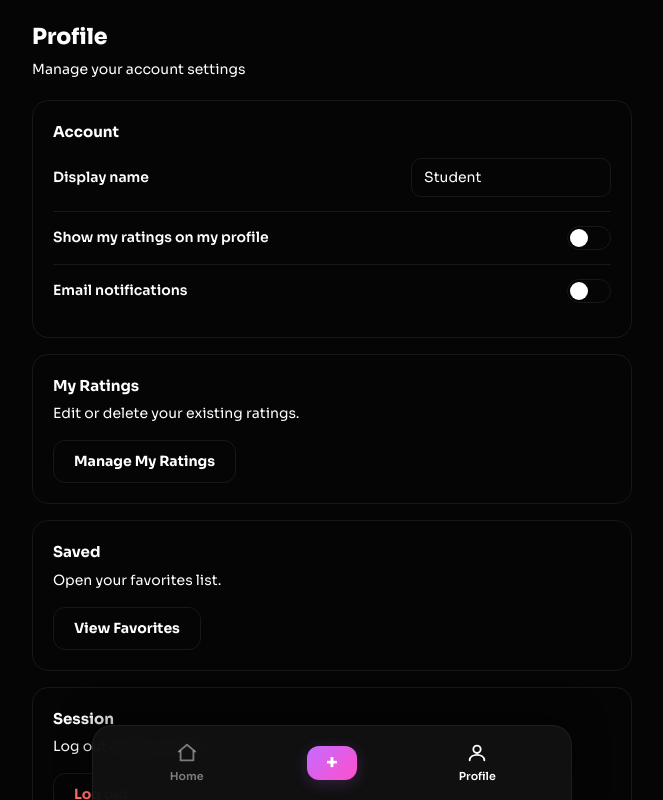
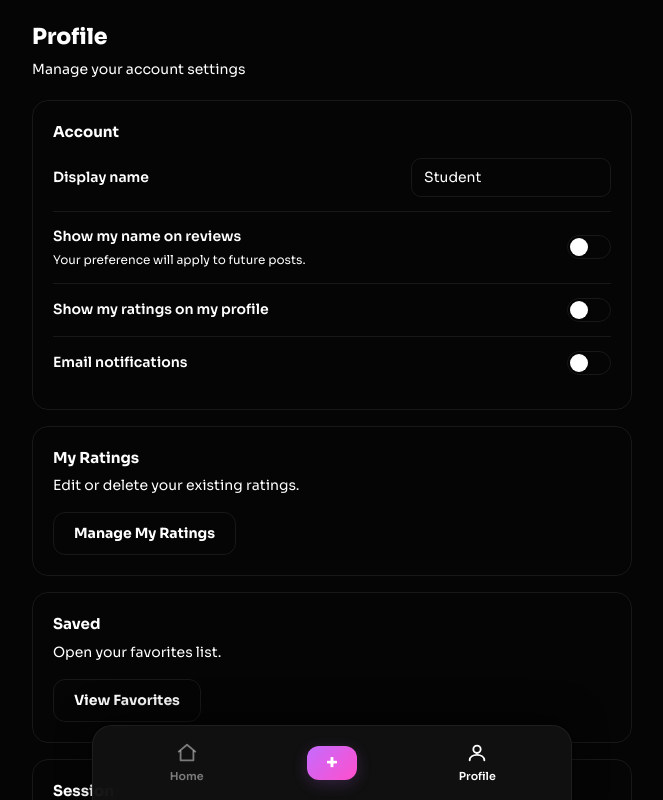
Before and after one commit to cmps-271-team-2/Frontend, a Next.js app: page /profile in a window 1280 px wide. Shown: the whole page, without its empty margins (308-971 px from the left). Built offline with nearby package versions, Linux system fonts and the light colour scheme; no server answers.

Commit message:
show display name and major

```diff
--- a/app/components/ReviewCard.tsx
+++ b/app/components/ReviewCard.tsx
@@ -31,6 +31,7 @@ type Review = {
   professorName?: string;
   targetId?: string;
   displayName?: string;
+  showDisplayName?: boolean;
   semester?: string;
 };
 
@@ -74,6 +75,9 @@ export default function ReviewCard({
   const cleanSpotName = typeof review.spotName === "string" ? review.spotName.trim() : "";
   const cleanProfessorName = typeof review.professorName === "string" ? review.professorName.trim() : "";
   const cleanTargetId = typeof review.targetId === "string" ? review.targetId.trim() : "";
+  const majorLabel = typeof review.major === "string" && review.major.trim().length > 0 ? review.major.trim() : "Unknown Major";
+  const displayName = typeof review.displayName === "string" && review.displayName.trim().length > 0 ? review.displayName.trim() : "Student";
+  const authorLabel = review.showDisplayName ? displayName : "Anonymous";
 
   // Compute title based on review kind
   const displayTitle =
@@ -260,7 +264,7 @@ export default function ReviewCard({
             style={{ borderTop: "1px solid var(--border)" }}
           >
             <p style={{ color: "var(--muted)" }}>
-              By: {review.displayName || "Anonymous"}
+              By: {authorLabel} - {majorLabel}
             </p>
             {review.semester && (
               <p style={{ color: "var(--muted)" }}>
--- a/app/home/page.tsx
+++ b/app/home/page.tsx
@@ -45,6 +45,7 @@ type BackendPost = {
   userId?: string;
   major?: string;
   year?: string;
+  showDisplayName?: boolean;
   createdAt?: string | number | Date;
   noiseLevel?: StudyNoiseLevel;
   venueCategory?: FoodVenueCategory;
@@ -90,6 +91,7 @@ type HomeReview = {
   isFavorited?: boolean;
   major: string;
   year: string;
+  showDisplayName: boolean;
   createdAt?: string | number | Date;
   noiseLevel?: StudyNoiseLevel;
   venueCategory?: FoodVenueCategory;
@@ -225,6 +227,19 @@ function mapPostToReview(post: BackendPost, index: number, lookup: PostTargetLoo
   const normalizedTargetType = rawTargetType.toLowerCase();
   const resolvedTargetLabel = resolveTargetLabel(post, lookup);
   const normalizedTitle = rawTitle;
+  const authorDisplayName =
+    (typeof post.displayName === "string" && post.displayName.trim().length > 0
+      ? post.displayName.trim()
+      : "") ||
+    (typeof post.authorName === "string" && post.authorName.trim().length > 0
+      ? post.authorName.trim()
+      : "") ||
+    "Student";
+  const authorMajor =
+    (typeof post.major === "string" && post.major.trim().length > 0
+      ? post.major.trim()
+      : "") ||
+    "Unknown Major";
   const derivedSpotName =
     (typeof post.spotName === "string" && post.spotName.trim().length > 0
       ? post.spotName.trim()
@@ -268,15 +283,16 @@ function mapPostToReview(post: BackendPost, index: number, lookup: PostTargetLoo
     currentUserReaction: (post.currentUserReaction as UserReaction | undefined) ?? null,
     isOwner: Boolean(post.isOwner),
     isFavorited: Boolean(post.isFavorited),
-    major: post.major ?? "Anonymous",
+    major: authorMajor,
     year: post.year ?? "Student",
+    showDisplayName: Boolean(post.showDisplayName),
     createdAt: post.createdAt,
     noiseLevel: post.noiseLevel,
     venueCategory: post.venueCategory,
     courseCode: post.courseCode,
     professorName: post.professorName,
     spotName: derivedSpotName,
-    displayName: post.displayName ?? post.authorName ?? "Anonymous",
+    displayName: authorDisplayName,
     semester: post.semesterTaken ?? post.year,
     kind: getKindFromTargetType(rawTargetType),
     title: normalizedTitle || resolvedTargetLabel || undefined,
--- a/app/landing/page.tsx
+++ b/app/landing/page.tsx
@@ -386,8 +386,9 @@ export default function Landing({ onLoginSuccess }: LandingProps) {
           doc(db, "users", userCredential.user.uid),
           {
             email: userCredential.user.email ?? parsed.data.email,
-            ...(userCredential.user.displayName ? { displayName: userCredential.user.displayName } : {}),
-            major: major.trim(),
+            displayName: userCredential.user.displayName?.trim() || "Student",
+            major: major.trim() || "Unknown Major",
+            showDisplayName: false,
             createdAt: serverTimestamp(),
           },
           { merge: true }
--- a/app/profile/page.tsx
+++ b/app/profile/page.tsx
@@ -1,17 +1,113 @@
 "use client";
 
+import { useEffect, useState } from "react";
 import { useRouter } from "next/navigation";
-import { useState } from "react";
-import { signOut } from "firebase/auth";
+import { onAuthStateChanged, signOut, type User as FirebaseUser } from "firebase/auth";
+import { doc, onSnapshot, setDoc } from "firebase/firestore";
 
-import { auth } from "@/lib/firebase";
+import { auth, db } from "@/lib/firebase";
+
+type UserProfileDoc = {
+  displayName?: string;
+  major?: string;
+  showDisplayName?: boolean;
+};
+
+const DEFAULT_DISPLAY_NAME = "Student";
+const DEFAULT_MAJOR = "Unknown Major";
+
+function normalizeText(value: unknown, fallback: string): string {
+  if (typeof value !== "string") {
+    return fallback;
+  }
+
+  const trimmed = value.trim();
+  return trimmed.length > 0 ? trimmed : fallback;
+}
 
 export default function ProfilePage() {
   const router = useRouter();
 
-  const [displayName, setDisplayName] = useState("Student");
+  const [currentUser, setCurrentUser] = useState<FirebaseUser | null>(null);
+  const [displayName, setDisplayName] = useState(DEFAULT_DISPLAY_NAME);
+  const [major, setMajor] = useState(DEFAULT_MAJOR);
+  const [showDisplayName, setShowDisplayName] = useState(false);
   const [emailNotifs, setEmailNotifs] = useState(false);
   const [showMyRatingsPublicly, setShowMyRatingsPublicly] = useState(false);
+  const [toast, setToast] = useState<string | null>(null);
+
+  useEffect(() => {
+    const unsubscribe = onAuthStateChanged(auth, (user) => {
+      setCurrentUser(user);
+      if (!user) {
+        setDisplayName(DEFAULT_DISPLAY_NAME);
+        setMajor(DEFAULT_MAJOR);
+        setShowDisplayName(false);
+      }
+    });
+
+    return () => unsubscribe();
+  }, []);
+
+  useEffect(() => {
+    if (!currentUser) {
+      return;
+    }
+
+    const userRef = doc(db, "users", currentUser.uid);
+    const unsubscribe = onSnapshot(userRef, (snapshot) => {
+      const data = (snapshot.data() as UserProfileDoc | undefined) ?? {};
+      const nextDisplayName = normalizeText(data.displayName, DEFAULT_DISPLAY_NAME);
+      const nextMajor = normalizeText(data.major, DEFAULT_MAJOR);
+      const nextShowDisplayName = data.showDisplayName === true;
+
+      setDisplayName(nextDisplayName);
+      setMajor(nextMajor);
+      setShowDisplayName(nextShowDisplayName);
+
+      if (!snapshot.exists() || !data.displayName || !data.major || typeof data.showDisplayName !== "boolean") {
+        void setDoc(
+          userRef,
+          {
+            displayName: nextDisplayName,
+            major: nextMajor,
+            showDisplayName: nextShowDisplayName,
+          },
+          { merge: true }
+        );
+      }
+    });
+
+    return () => unsubscribe();
+  }, [currentUser]);
+
+  useEffect(() => {
+    if (!toast) {
+      return;
+    }
+
+    const timer = window.setTimeout(() => setToast(null), 2600);
+    return () => window.clearTimeout(timer);
+  }, [toast]);
+
+  async function persistUserDoc(patch: Partial<UserProfileDoc>) {
+    if (!currentUser) {
+      return;
+    }
+
+    await setDoc(doc(db, "users", currentUser.uid), patch, { merge: true });
+  }
+
+  function handleDisplayNameChange(nextValue: string) {
+    setDisplayName(nextValue);
+    void persistUserDoc({ displayName: nextValue.trim() || DEFAULT_DISPLAY_NAME });
+  }
+
+  function handleShowDisplayNameChange(nextValue: boolean) {
+    setShowDisplayName(nextValue);
+    void persistUserDoc({ showDisplayName: nextValue });
+    setToast("Your preference will apply to future posts.");
+  }
 
   async function handleLogout() {
     try {
@@ -26,6 +122,23 @@ export default function ProfilePage() {
     <main style={{ padding: 20, paddingBottom: 130, maxWidth: 640, margin: "0 auto" }}>
       <h1 style={{ margin: 0, fontSize: 22, fontWeight: 800, color: "var(--text)" }}>Profile</h1>
       <p style={{ color: "var(--muted)", marginTop: 6, fontSize: 14, fontWeight: 500 }}>Manage your account settings</p>
+
+      {toast ? (
+        <div
+          style={{
+            marginTop: 16,
+            padding: "12px 14px",
+            borderRadius: 12,
+            border: "1px solid rgba(197,107,255,0.2)",
+            background: "rgba(197,107,255,0.08)",
+            color: "var(--text)",
+            fontSize: 13,
+            fontWeight: 600,
+          }}
+        >
+          {toast}
+        </div>
+      ) : null}
 
       <div style={{ display: "grid", gap: 16, marginTop: 20 }}>
         {/* Account card */}
@@ -43,7 +156,7 @@ export default function ProfilePage() {
             <div style={{ color: "var(--muted)", fontWeight: 600, fontSize: 14 }}>Display name</div>
             <input
               value={displayName}
-              onChange={(e) => setDisplayName(e.target.value)}
+              onChange={(e) => handleDisplayNameChange(e.target.value)}
               style={{
                 width: 200,
                 padding: "8px 12px",
@@ -59,6 +172,45 @@ export default function ProfilePage() {
               onFocus={(e) => e.currentTarget.style.borderColor = "rgba(197,107,255,0.4)"}
               onBlur={(e) => e.currentTarget.style.borderColor = "var(--border)"}
             />
+          </div>
+
+          <div style={{ borderTop: "1px solid var(--border)", display: "flex", alignItems: "center", justifyContent: "space-between", gap: 12, padding: "14px 0" }}>
+            <div>
+              <div style={{ color: "var(--muted)", fontWeight: 600, fontSize: 14 }}>Show my name on reviews</div>
+              <div style={{ color: "var(--muted)", marginTop: 4, fontSize: 12, fontWeight: 500 }}>Your preference will apply to future posts.</div>
+            </div>
+            <label style={{ position: "relative", width: 44, height: 24, flexShrink: 0 }}>
+              <input
+                type="checkbox"
+                checked={showDisplayName}
+                onChange={(e) => handleShowDisplayNameChange(e.target.checked)}
+                style={{ opacity: 0, width: 0, height: 0, position: "absolute" }}
+              />
+              <span
+                style={{
+                  position: "absolute",
+                  inset: 0,
+                  borderRadius: 12,
+                  cursor: "pointer",
+                  transition: "background 0.2s",
+                  background: showDisplayName ? "var(--accent)" : "var(--card-elevated)",
+                  border: `1px solid ${showDisplayName ? "var(--accent)" : "var(--border)"}`,
+                }}
+              />
+              <span
+                style={{
+                  position: "absolute",
+                  top: 3,
+                  left: showDisplayName ? 22 : 3,
+                  width: 18,
+                  height: 18,
+                  borderRadius: 9,
+                  background: "#fff",
+                  transition: "left 0.2s",
+                  boxShadow: "0 1px 3px rgba(0,0,0,0.3)",
+                }}
+              />
+            </label>
           </div>
 
           <div style={{ borderTop: "1px solid var(--border)", display: "flex", alignItems: "center", justifyContent: "space-between", gap: 12, padding: "14px 0" }}>
--- a/public/types.ts
+++ b/public/types.ts
@@ -5,6 +5,8 @@ export type Review = {
   likes: number;
   dislikes: number;
   category: string;
+  displayName: string;
   major: string;
+  showDisplayName: boolean;
   year: string;
 };
```
